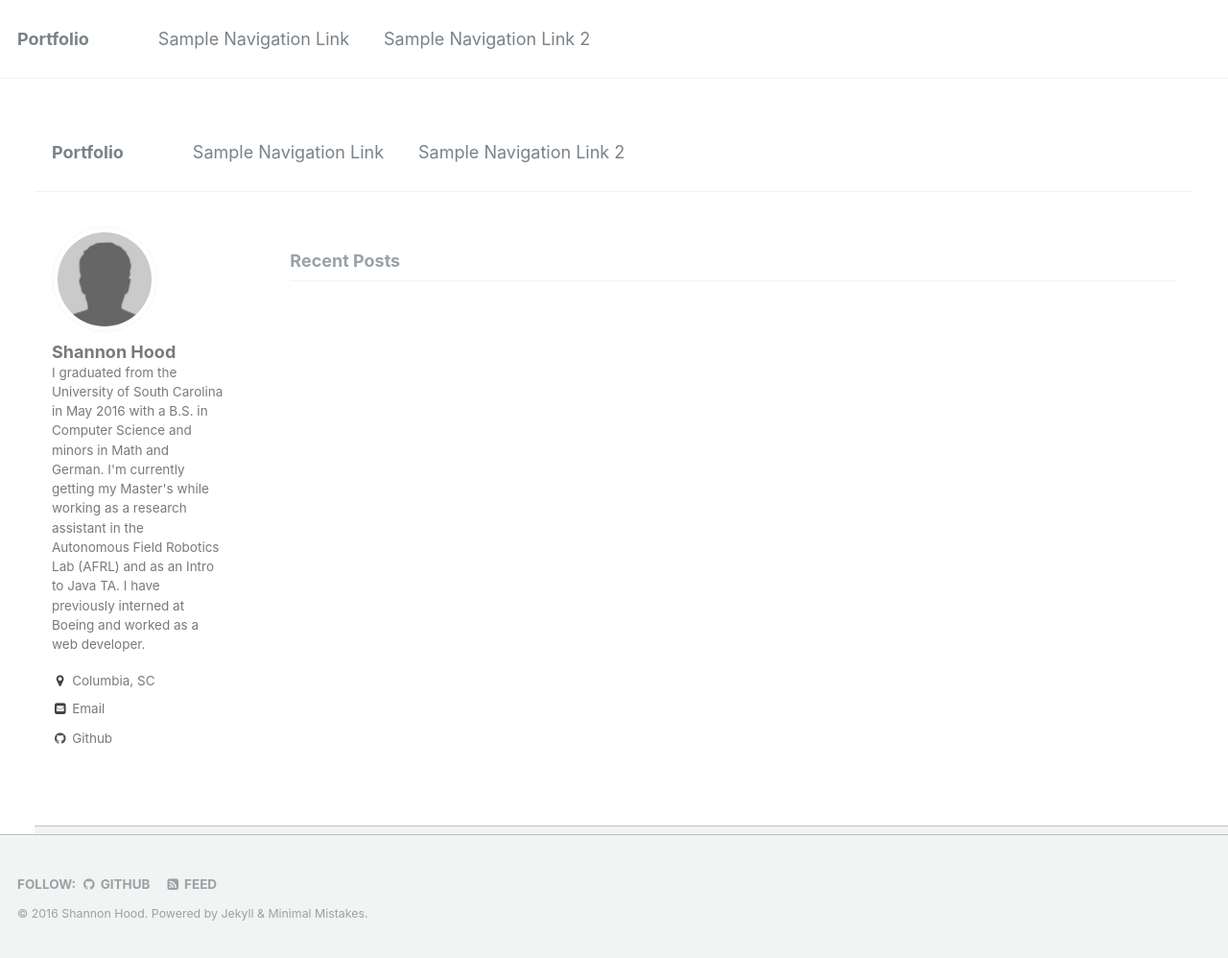
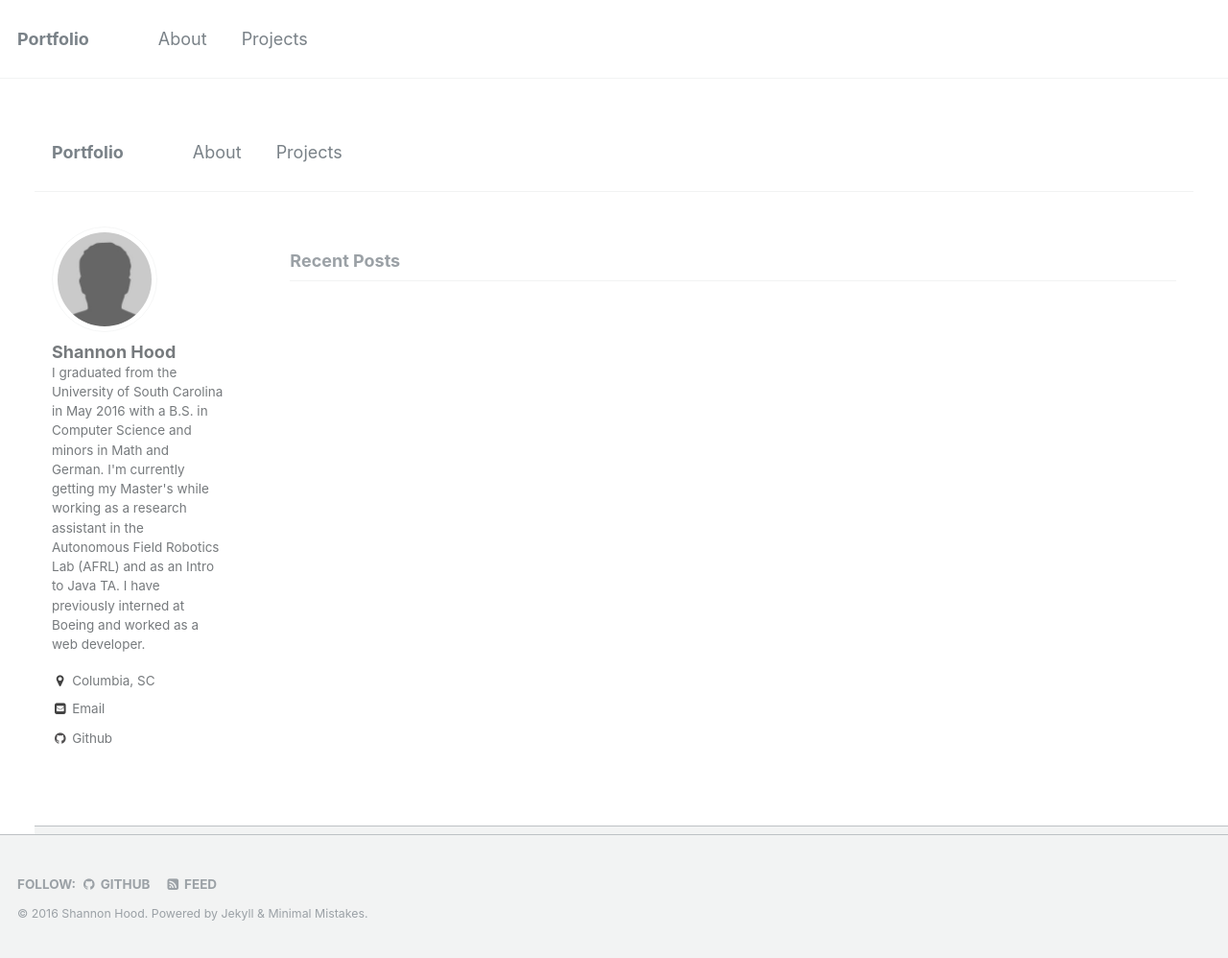
Before and after one commit to hoodsr/hoodsr.github.io, a Jekyll site: the page built from index.html, in a window 1280 px wide and 998 px high. Shown: the whole window at 96% size. Built offline with Jekyll 4.4.1, drawn with Linux system fonts in a browser that asks for light colours; the list of posts is cut into pages by our own code.

Commit message:
minimal mistakes customized

```diff
--- a/_data/navigation.yml
+++ b/_data/navigation.yml
@@ -1,7 +1,7 @@
 # main links links
 main:
-  - title: "Sample Navigation Link"
-    url: https://mmistakes.github.io/minimal-mistakes/docs/navigation/
+  - title: "About"
+    url: /
 
-  - title: "Sample Navigation Link 2"
+  - title: "Projects"
     url: /
--- a/index.html
+++ b/index.html
@@ -1,12 +1,6 @@
 ---
 layout: splash
 ---
-
-{% include base_path %}
-
-{% if page.header.overlay_color or page.header.overlay_image or page.header.image %}
-  {% include page__hero.html %}
-{% endif %}
 
 <div id="main" role="main">
   <article class="splash" itemscope itemtype="http://schema.org/CreativeWork">
```
